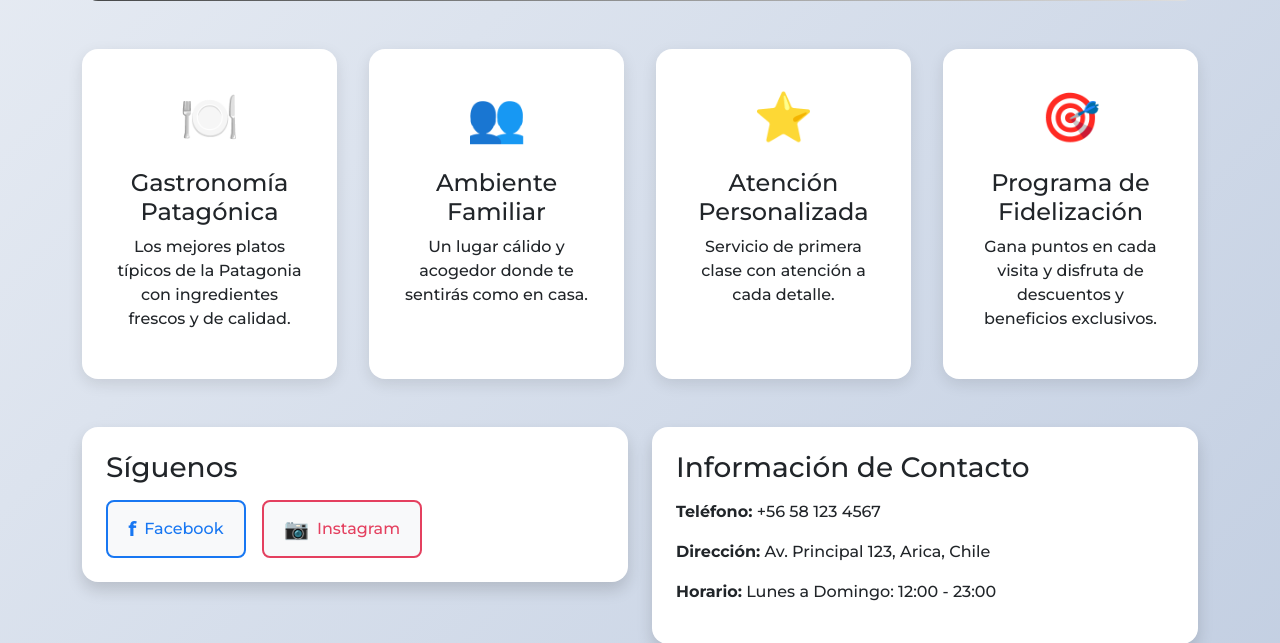
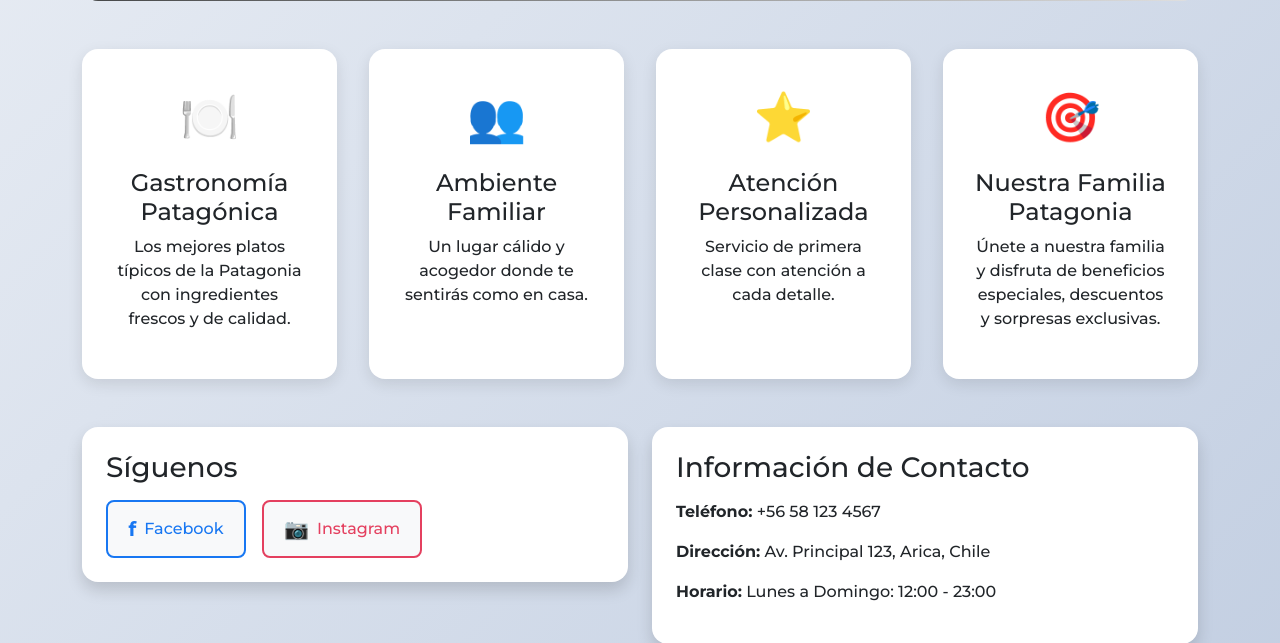
Before and after one commit to Paulelien/restaurante-patagonia, a Flask app: page / in a window 1280 px wide. Shown: the part 956-1599 px from the top of the page. Run offline with Flask 3, Linux system fonts and the light colour scheme; data comes from the database, SQL or seed files in the repository.

Commit message:
Cambio terminología: 'Programa de Fidelización'  'Nuestra Familia Patagonia' para mejor neuromarketing

```diff
--- a/templates/admin_configuracion.html
+++ b/templates/admin_configuracion.html
@@ -183,7 +183,7 @@
                         <div class="col-md-6">
                             <div class="card mb-4">
                                 <div class="card-header">
-                                    <h5 class="mb-0">Programa de Fidelización</h5>
+                                    <h5 class="mb-0">Nuestra Familia Patagonia</h5>
                                 </div>
                                 <div class="card-body">
                                     <div class="mb-3">
--- a/templates/inicio.html
+++ b/templates/inicio.html
@@ -679,8 +679,8 @@
             </div>
             <div class="feature-item">
                 <span class="feature-icon">🎯</span>
-                <h4>Programa de Fidelización</h4>
-                <p>Gana puntos en cada visita y disfruta de descuentos y beneficios exclusivos.</p>
+                <h4>Nuestra Familia Patagonia</h4>
+                <p>Únete a nuestra familia y disfruta de beneficios especiales, descuentos y sorpresas exclusivas.</p>
             </div>
         </div>
     </div>
--- a/templates/login.html
+++ b/templates/login.html
@@ -232,7 +232,7 @@
                         <div class="text-center mb-4">
                             <img src="{{ url_for('static', filename='patagonia.png') }}" alt="Logo" style="display:block; margin: 0 auto 20px auto; width:220px; max-width:95vw;">
                             <h3 class="fw-bold">Iniciar Sesión</h3>
-                            <p class="text-muted">Accede a tu cuenta de fidelización</p>
+                            <p class="text-muted">Accede a tu cuenta de la familia Patagonia</p>
                         </div>
 
                         {% with messages = get_flashed_messages() %}
--- a/templates/perfil.html
+++ b/templates/perfil.html
@@ -256,7 +256,7 @@
                 <div class="card puntos-card mb-4">
                     <div class="card-body text-center">
                         <h2 class="mb-2">{{ current_user.puntos }}</h2>
-                        <p class="mb-0">Puntos de Fidelización</p>
+                        <p class="mb-0">Puntos de la Familia</p>
                     </div>
                 </div>
 
--- a/templates/registro.html
+++ b/templates/registro.html
@@ -232,7 +232,7 @@
                         <div class="text-center mb-4">
                             <img src="{{ url_for('static', filename='patagonia.png') }}" alt="Logo" style="display:block; margin: 0 auto 20px auto; width:220px; max-width:95vw;">
                             <h3 class="fw-bold">Crear Cuenta</h3>
-                            <p class="text-muted">Únete a nuestro programa de fidelización</p>
+                            <p class="text-muted">Únete a nuestra familia Patagonia</p>
                         </div>
 
                         {% with messages = get_flashed_messages() %}
```
